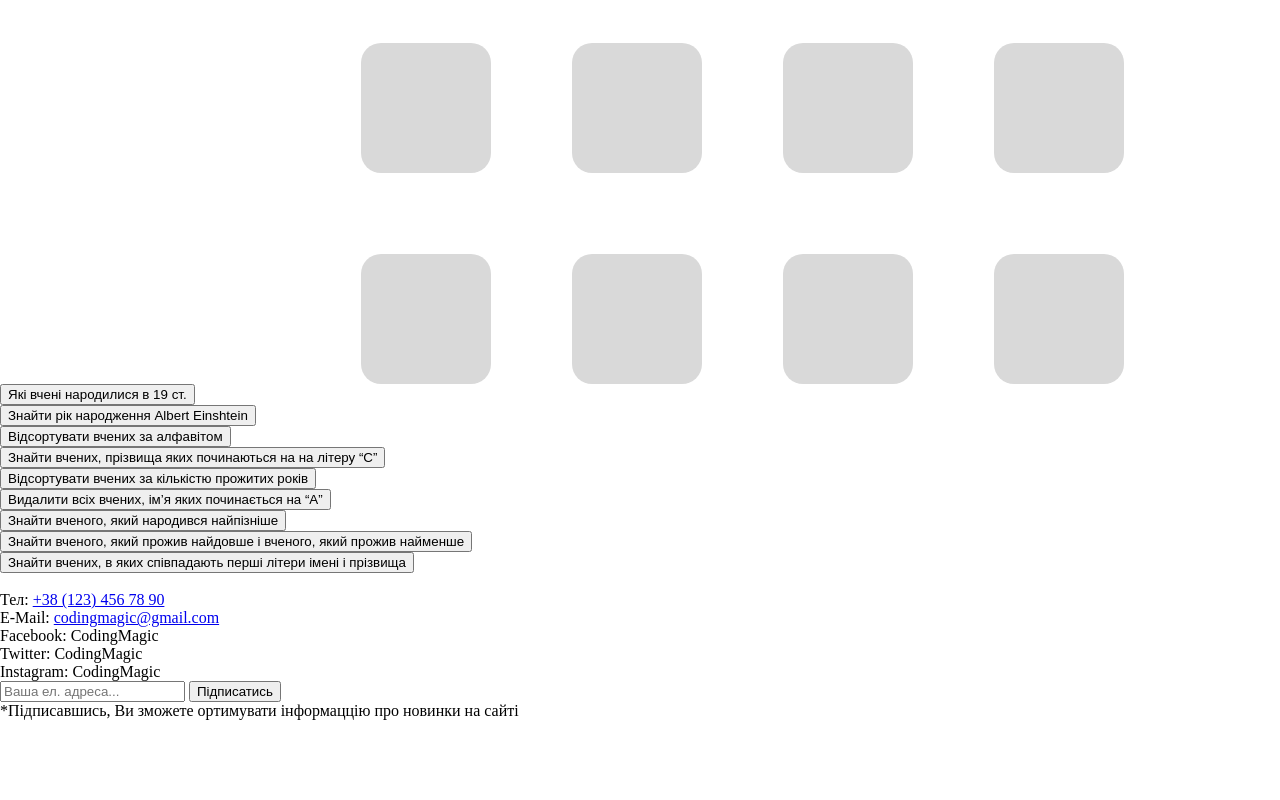
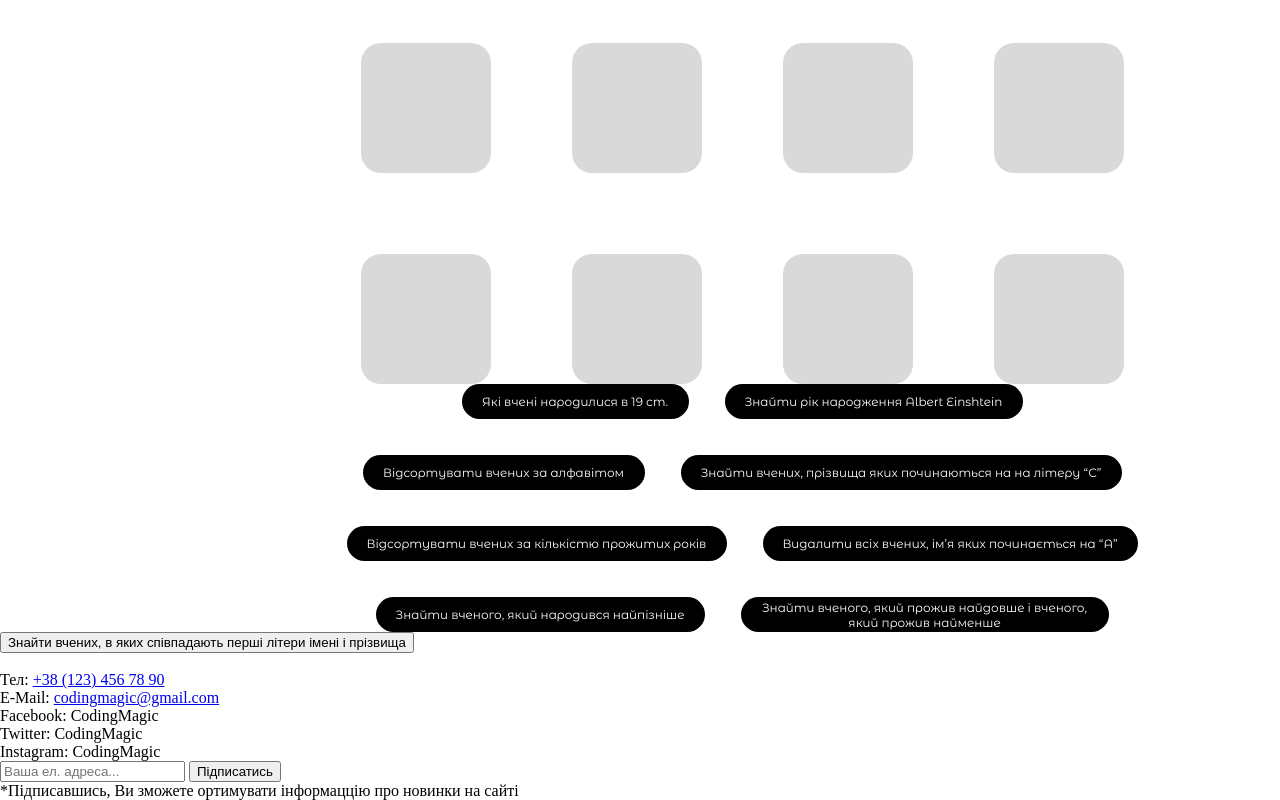
Before and after one commit to kirushamatvieiev008/games, a plain HTML site: page index.html in a window 1280 px wide. Shown: the part 2984-3784 px from the top of the page. Before the commit the page ends 3704 px from the top, so only its background shows below. Drawn offline with Linux system fonts and the light colour scheme.

Commit message:
Update style.css

```diff
--- a/style.css
+++ b/style.css
@@ -576,7 +576,116 @@ div {
 }
 
 .sort_scientists {
+    display: flex;
+    flex-wrap: wrap;
+    width: 857px;
+    margin: 0 auto;
+    justify-content: center;
+    gap: 36px;
+}
 
+.who_was_born {
+    background-color: #000;
+    border-radius: 20px;
+    border: none;
+    color: #FFFFFF;
+    font-size: 12px;
+    width: 227px;
+    height: 35px;
+    font-family: "Montserrat Alternates", sans-serif;
+    font-weight: 400;
+    font-style: normal;
+}
+
+.find_year {
+    background-color: #000;
+    border-radius: 20px;
+    border: none;
+    color: #FFFFFF;
+    font-size: 12px;
+    width: 298px;
+    height: 35px;
+    font-family: "Montserrat Alternates", sans-serif;
+    font-weight: 400;
+    font-style: normal;
+}
+
+.sort_scientists_by_alfabet {
+    background-color: #000;
+    border-radius: 20px;
+    border: none;
+    color: #FFFFFF;
+    font-size: 12px;
+    width: 282px;
+    height: 35px;
+    font-family: "Montserrat Alternates", sans-serif;
+    font-weight: 400;
+    font-style: normal;
+}
+
+.begins_on_s {
+    background-color: #000;
+    border-radius: 20px;
+    border: none;
+    color: #FFFFFF;
+    font-size: 12px;
+    width: 441px;
+    height: 35px;
+    font-family: "Montserrat Alternates", sans-serif;
+    font-weight: 400;
+    font-style: normal;
+}
+
+.lived_years {
+    background-color: #000;
+    border-radius: 20px;
+    border: none;
+    color: #FFFFFF;
+    font-size: 12px;
+    width: 380px;
+    height: 35px;
+    font-family: "Montserrat Alternates", sans-serif;
+    font-weight: 400;
+    font-style: normal;
+}
+
+.delete_all_scientosts {
+    background-color: #000;
+    border-radius: 20px;
+    border: none;
+    color: #FFFFFF;
+    font-size: 12px;
+    width: 375px;
+    height: 35px;
+    font-family: "Montserrat Alternates", sans-serif;
+    font-weight: 400;
+    font-style: normal;
+}
+
+.the_newest {
+    background-color: #000;
+    border-radius: 20px;
+    border: none;
+    color: #FFFFFF;
+    font-size: 12px;
+    width: 329px;
+    height: 35px;
+    font-family: "Montserrat Alternates", sans-serif;
+    font-weight: 400;
+    font-style: normal;
+}
+
+.who_lived_longer_ald_lover {
+    background-color: #000;
+    border-radius: 20px;
+    border: none;
+    color: #FFFFFF;
+    font-size: 12px;
+    width: 368px;
+    height: 35px;
+    font-family: "Montserrat Alternates", sans-serif;
+    font-weight: 400;
+    font-style: normal;
 }
 
 
```
